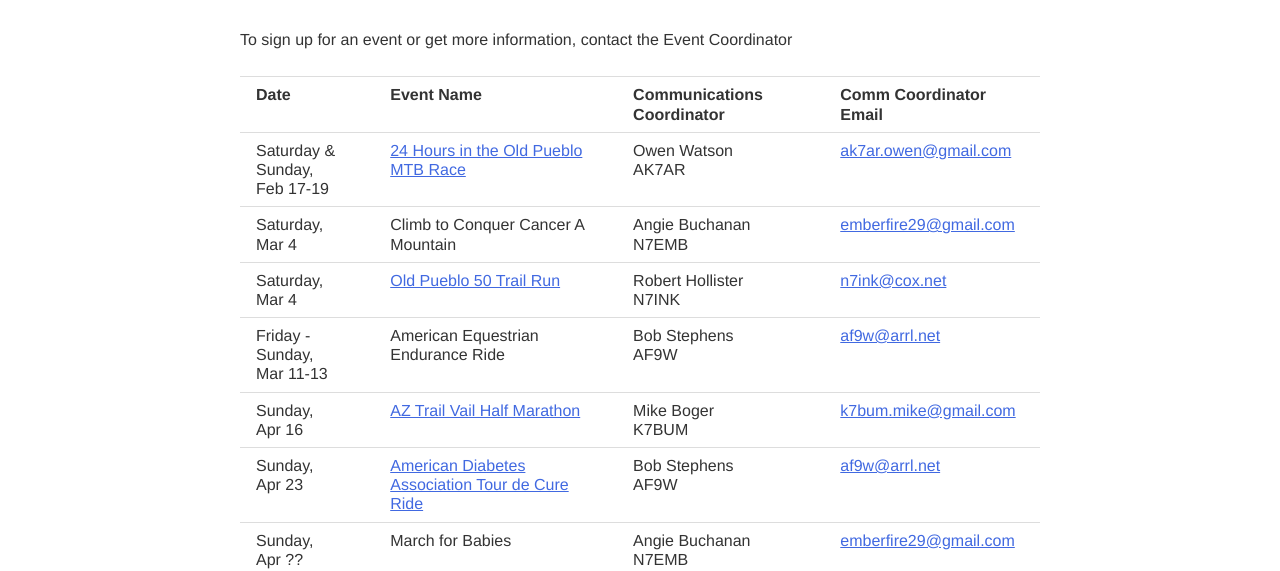
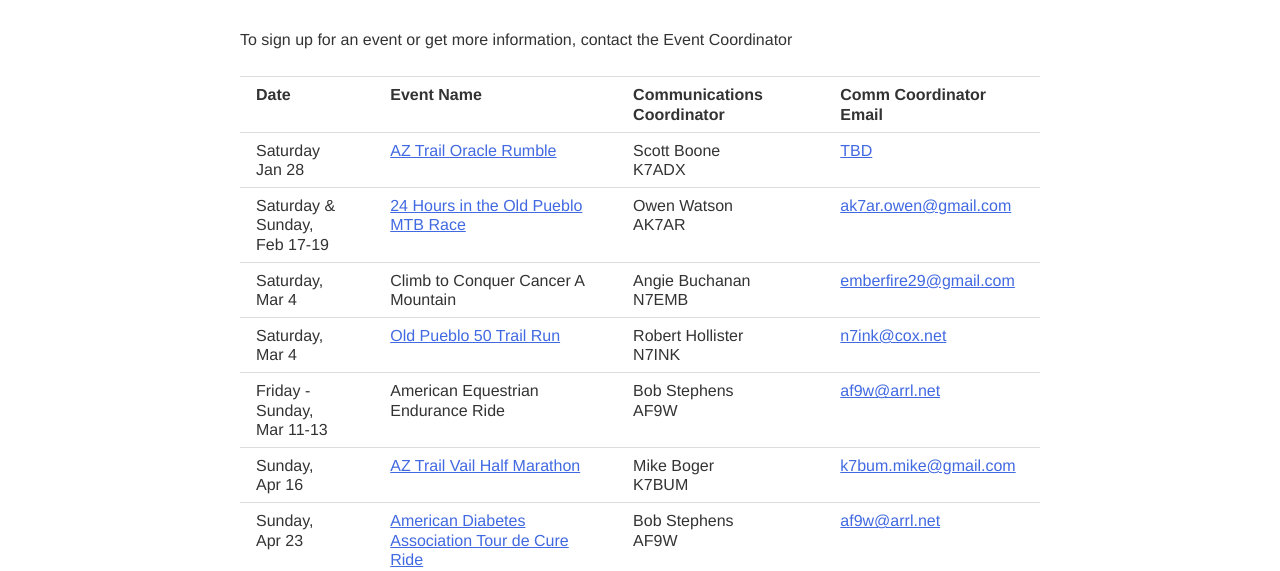
Before and after one commit to AF9W/soazhamservice, a plain HTML site: page 2017_events.html in a window 1280 px wide. Shown: the part 233-804 px from the top of the page. Drawn offline with Linux system fonts and the light colour scheme.

Commit message:
Add files via upload

```diff
--- a/2017_events.html
+++ b/2017_events.html
@@ -49,6 +49,12 @@
 							</tr>
 						</thead>
 						<tbody>
+							<tr>
+								<td>Saturday<br>Jan 28</td>
+								<td><a href="http://www.aztrail.org/oracle_rumble/race_info.html" target="_blank">AZ Trail Oracle Rumble</a> </td>
+								<td>Scott Boone<br>K7ADX</td>
+								<td><a href="mailto:af9w@arrl.net">TBD</a></td>
+							</tr>
 							<tr>
 								<td>Saturday & Sunday,<br>Feb 17-19</td>
 								<td><a href="http://rstclub.org/24hop.html" target="_blank">24 Hours in the Old Pueblo MTB Race</a> </td>
```
